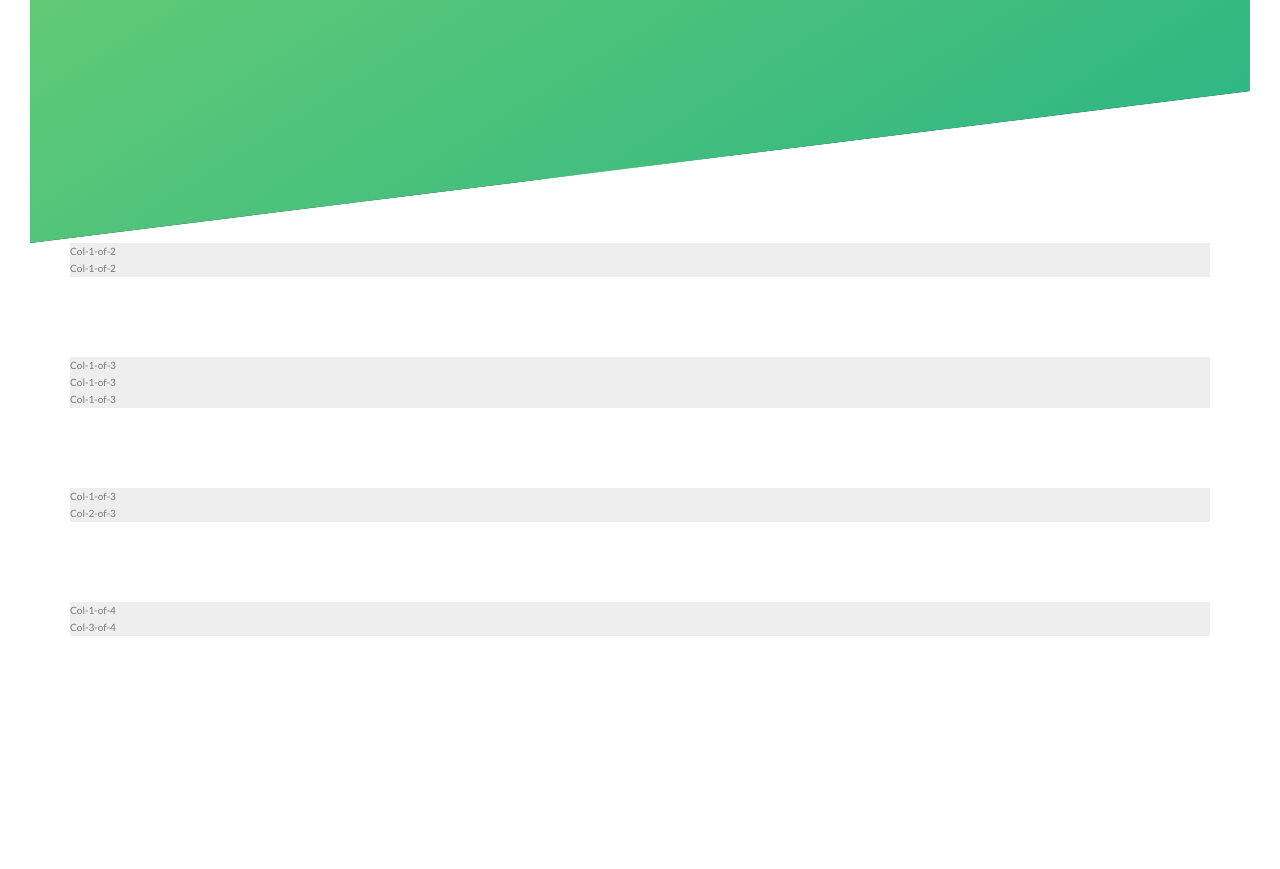
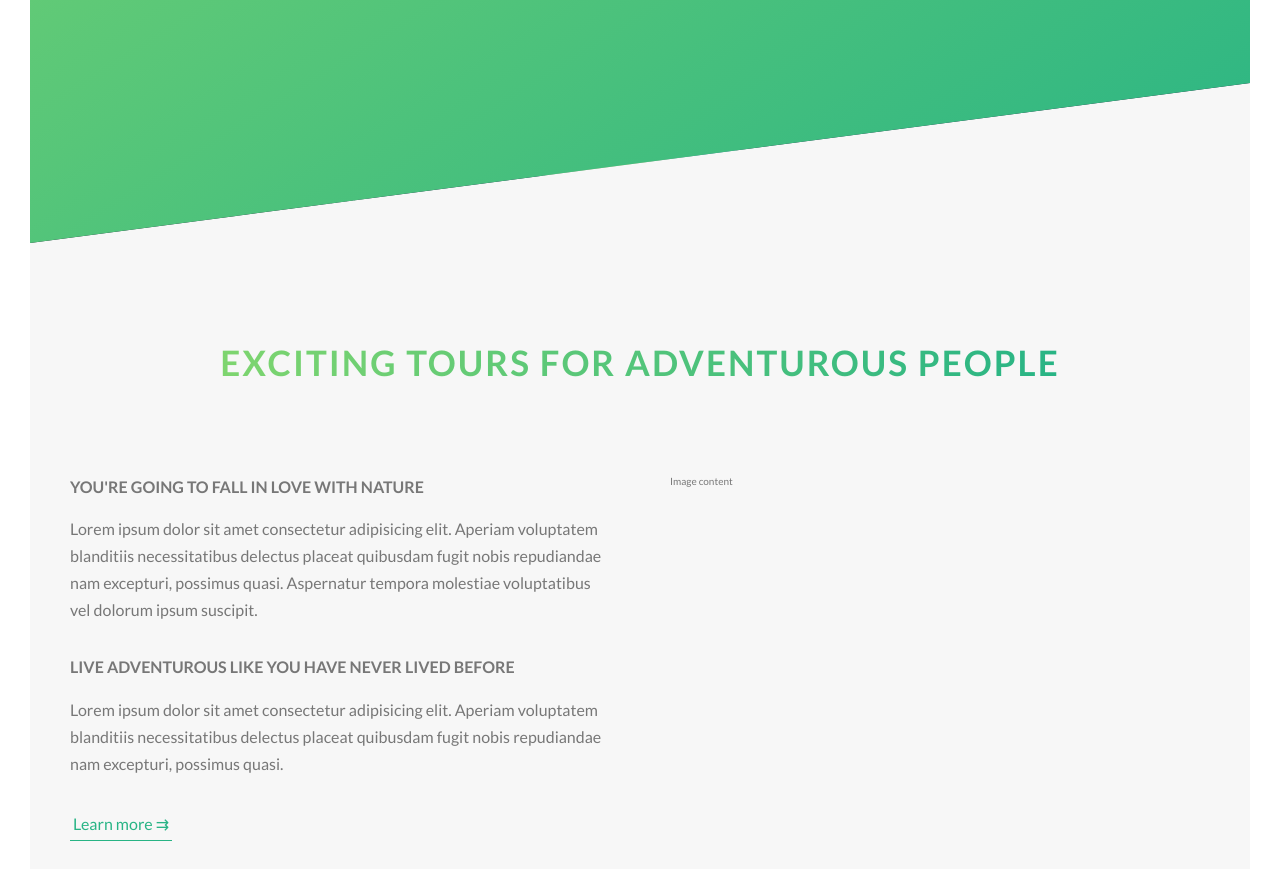
Before and after one commit to ahmadali9289/advance-css, a website: page index.html in a window 1280 px wide. Shown: the part 547-1416 px from the top of the page. Before the commit the page ends 1293 px from the top, so only its background shows below. Drawn offline with Linux system fonts and the light colour scheme.

Commit message:
- Added partial about section

```diff
--- a/index.html
+++ b/index.html
@@ -27,7 +27,29 @@
             </div>
         </header>
 
-        <section class="grid-test">
+        <main>
+            <section class="section-about">
+                <div class="u-center-text u-margin-bottom-big">
+                    <h2 class="heading-secondary">
+                        Exciting tours for adventurous people
+                    </h2>
+                </div>
+                <div class="row">
+                    <div class="col-1-of-2">
+                        <h3 class="heading-tertiary u-margin-bottom-small">You're going to fall in love with nature</h3>
+                        <p class="paragraph">Lorem ipsum dolor sit amet consectetur adipisicing elit. Aperiam voluptatem blanditiis necessitatibus delectus placeat quibusdam fugit nobis repudiandae nam excepturi, possimus quasi. Aspernatur tempora molestiae voluptatibus vel dolorum ipsum suscipit.</p>
+                        <h3 class="heading-tertiary u-margin-bottom-small">Live adventurous like you have never lived before</h3>
+                        <p class="paragraph">Lorem ipsum dolor sit amet consectetur adipisicing elit. Aperiam voluptatem blanditiis necessitatibus delectus placeat quibusdam fugit nobis repudiandae nam excepturi, possimus quasi.</p>
+                        <a href="#" class="btn-text">Learn more &rrarr;</a>
+                    </div>
+                    <div class="col-1-of-2">
+                        Image content
+                    </div>
+                </div>
+            </section>
+        </main>
+
+        <!-- <section class="grid-test">
             <div class="row">
                 <div class="col-1-of-2">
                     Col-1-of-2
@@ -63,7 +85,7 @@
                     Col-3-of-4
                 </div>
             </div>
-        </section>
+        </section> -->
 
     </body>
 </html>
--- a/sass/abstract/_mixins.scss
+++ b/sass/abstract/_mixins.scss
@@ -0,0 +1,7 @@
+@mixin clearfix {
+    &::after {
+        content: "";
+        display: table;
+        clear: both;
+    }
+}
--- a/sass/abstract/_variables.scss
+++ b/sass/abstract/_variables.scss
@@ -11,6 +11,9 @@ Dark green: #28b485
 $color-primary-light: #7ed56f;
 $color-primary-medium: #55c57a;
 $color-primary-dark: #28b485;
+
+$color-grey-light-1: #f7f7f7;
+
 $color-grey: #777;
 $color-white: #fff;
 $color-black: #000;
--- a/sass/base/_typography.scss
+++ b/sass/base/_typography.scss
@@ -6,3 +6,38 @@ body {
     color: $color-grey;
     padding: 3rem;
 }
+
+.heading-secondary {
+    font-size: 3.5rem;
+    text-transform: uppercase;
+    font-weight: 700;
+
+    background-image: linear-gradient(to right, $color-primary-light, $color-primary-dark);
+    display: inline-block;
+
+    background-clip: text;
+    -webkit-background-clip: text;
+    color: transparent;
+    letter-spacing: 2px;
+
+    transition: all .2s;
+
+    &:hover {
+        transform: skewY(2deg) skewX(20deg) scale(1.1);
+        text-shadow: .5rem 1rem 2rem rgba($color: $color-black, $alpha: .2);
+    }
+}
+
+.heading-tertiary {
+    font-size: 1.6rem;
+    font-weight: 700;
+    text-transform: uppercase;
+}
+
+.paragraph {
+    font-size: 1.6rem;
+
+    &:not(:last-child) {
+        margin-bottom: 3rem;
+    }
+}
--- a/sass/base/_utilities.scss
+++ b/sass/base/_utilities.scss
@@ -0,0 +1,15 @@
+.u-center-text {
+    text-align: center;
+}
+
+.u-margin-bottom-small {
+    margin-bottom: 1.5rem;
+}
+
+.u-margin-bottom-medium {
+    margin-bottom: 4rem;
+}
+
+.u-margin-bottom-big {
+    margin-bottom: 8rem;
+}
--- a/sass/components/_button.scss
+++ b/sass/components/_button.scss
@@ -53,3 +53,28 @@
 .btn-white::after {
     background-color: $color-white;
 }
+
+.btn-text {
+    &:link,
+    &:visited {
+        font-size: 1.6rem;
+        color: $color-primary-dark;
+        display: inline-block;
+        text-decoration: none;
+        border-bottom: 1px solid $color-primary-dark;
+        padding: 3px;
+        transition: all .2s;
+    }
+
+    &:hover {
+        background-color: $color-primary-dark;
+        color: $color-white;
+        box-shadow: 0 1rem 2rem rgba($color-black, .15);
+        transform: translateY(-2px);
+    }
+
+    &:active {
+        box-shadow: 0 .5rem 1rem rgba($color-black, .15);
+        transform: translateY(0);
+    }
+}
--- a/sass/layout/_grid.scss
+++ b/sass/layout/_grid.scss
@@ -1,6 +1,42 @@
 .row {
     max-width: $grid-width;
-    background-color: #eee;
     margin: 0 auto;
-    margin-bottom: $gutter-vertical;
+
+    &:not(:last-child) {
+        margin-bottom: $gutter-vertical;
+    }
+
+    @include clearfix;
+
+    [class^="col-1"] {
+        float: left;
+
+        &:not(:last-child) {
+            margin-right: $gutter-horizontal;
+        }
+    }
+
+    .col-1-of-2 {
+        width: calc((100% - #{$gutter-horizontal}) / 2);
+    }
+
+    .col-1-of-3 {
+        width: calc((100% - (2 * #{$gutter-horizontal})) / 3);
+    }
+
+    .col-2-of-3 {
+        width: calc((2 * (100% - (2 * #{$gutter-horizontal})) / 3) + #{$gutter-horizontal});
+    }
+
+    .col-1-of-4 {
+        width: calc((100% - (3 * #{$gutter-horizontal})) / 4);
+    }
+
+    .col-2-of-4 {
+        width: calc((2 * (100% - (3 * #{$gutter-horizontal})) / 4) + #{$gutter-horizontal});
+    }
+
+    .col-3-of-4 {
+        width: calc((3 * (100% - (3 * #{$gutter-horizontal})) / 4) + (2 * #{$gutter-horizontal}));
+    }
 }
--- a/sass/layout/_header.scss
+++ b/sass/layout/_header.scss
@@ -3,7 +3,7 @@
     background-image: linear-gradient(to right bottom, $color-primary-light , $color-primary-dark), url('../img/hero.jpg');
     background-size: cover;
     background-position: top;
-    clip-path: polygon(0 0, 100% 0, 100% 80%, 0 100%);
+    clip-path: polygon(0 0, 100% 0, 100% 75vh, 0 100%);
     position: relative;
     &__logo-box {
         position: absolute;
--- a/sass/pages/_home.scss
+++ b/sass/pages/_home.scss
@@ -0,0 +1,5 @@
+.section-about {
+    background-color: $color-grey-light-1;
+    padding: 25rem 0;
+    margin-top: -20vh;
+}
```
Also changed, not shown: css/main.css.
